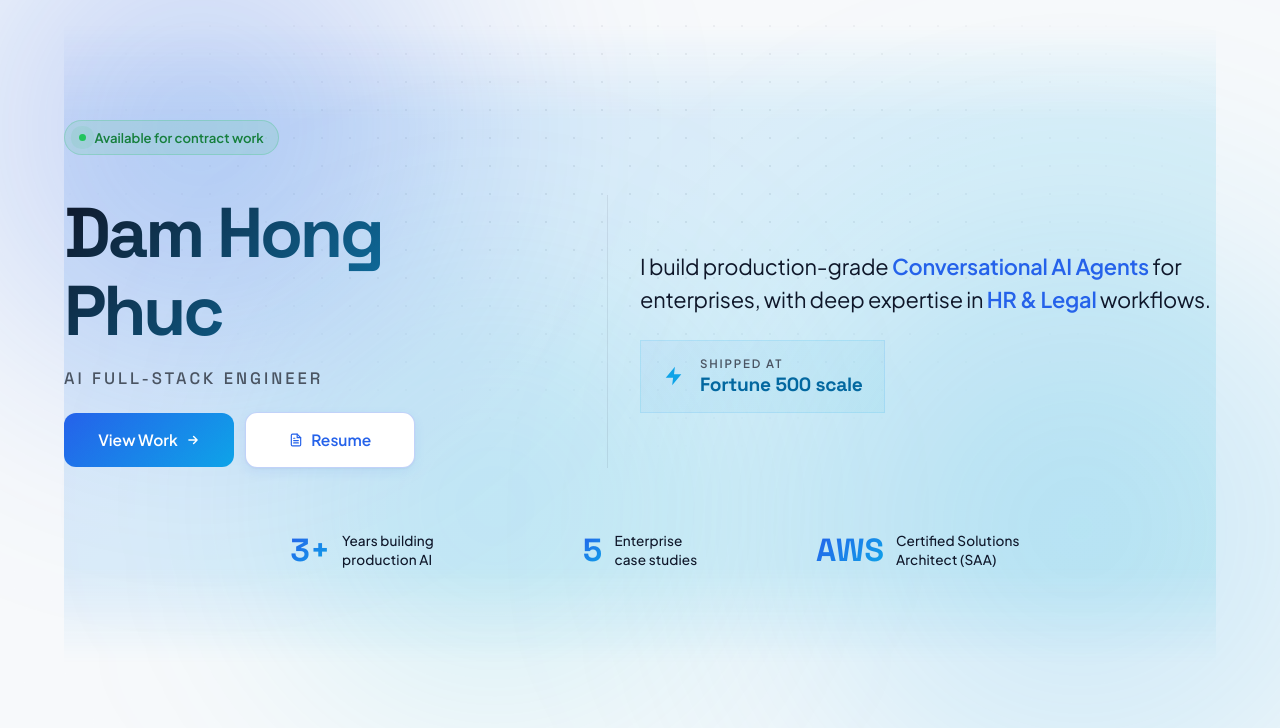
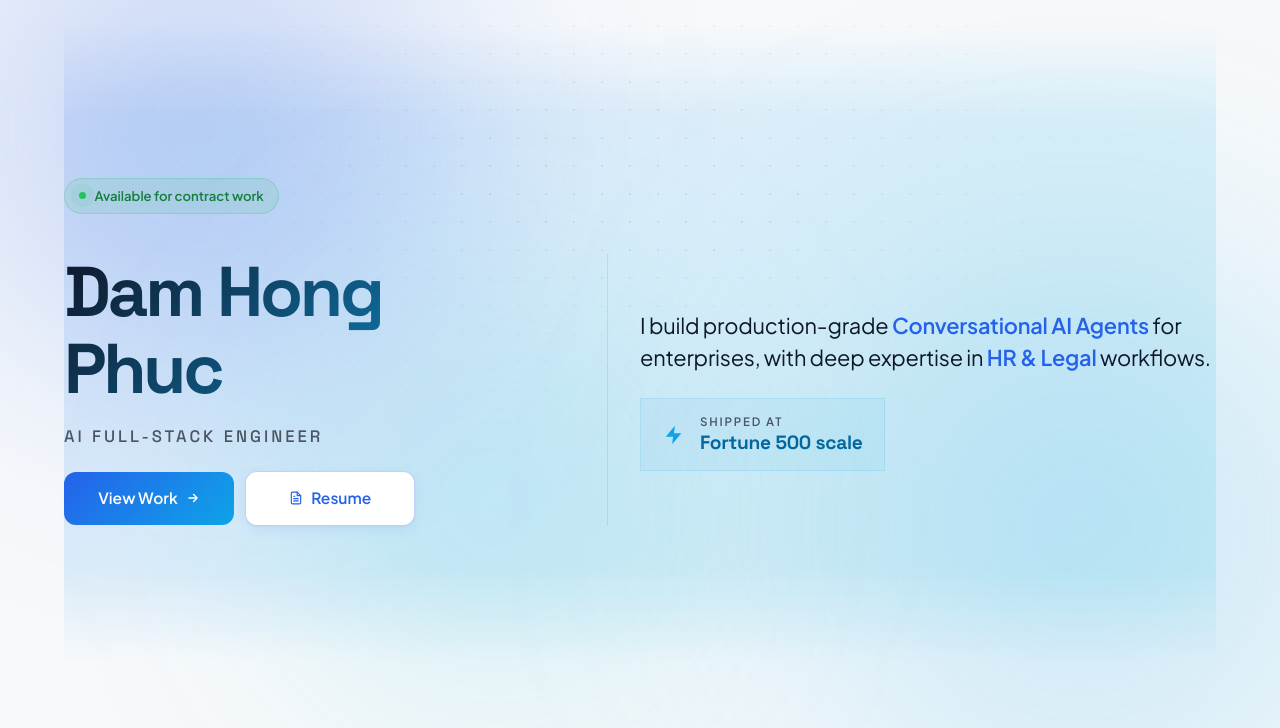
Before and after one commit to maver1ch/maver1ch.github.io, an Astro site: page / in a window 1280 px wide. Shown: the part 72-800 px from the top of the page. Built offline with nearby package versions, Linux system fonts and the light colour scheme; Astro itself is replaced by a stand-in of ours.

Commit message:
refactor(hero): remove stat cards row and ignore private capstone slides

```diff
--- a/src/components/sections/hero.astro
+++ b/src/components/sections/hero.astro
@@ -51,22 +51,6 @@
             <span class="callout-headline">Fortune 500 scale</span>
           </div>
         </div>
-      </div>
-    </div>
-
-    <!-- Bottom row: 3 stat cards full width -->
-    <div class="hero-meta tabular">
-      <div class="meta-card">
-        <span class="meta-value">3+</span>
-        <span class="meta-label">Years building<br/>production AI</span>
-      </div>
-      <div class="meta-card">
-        <span class="meta-value">5</span>
-        <span class="meta-label">Enterprise<br/>case studies</span>
-      </div>
-      <div class="meta-card">
-        <span class="meta-value">AWS</span>
-        <span class="meta-label">Certified Solutions<br/>Architect (SAA)</span>
       </div>
     </div>
   </div>
@@ -141,7 +125,6 @@
     gap: 3.5rem;
     align-items: stretch;
     text-align: left;
-    margin-bottom: 3rem;
   }
 
   /* LEFT — identity */
@@ -300,57 +283,6 @@
     color: #0369a1;
   }
 
-  /* Meta cards — 3 compact cards, content centered */
-  .hero-meta {
-    display: grid;
-    grid-template-columns: repeat(3, 1fr);
-    gap: 0.85rem;
-    max-width: 820px;
-    margin: 0 auto;
-  }
-  .meta-card {
-    display: inline-flex;
-    align-items: center;
-    justify-content: center;
-    gap: 0.75rem;
-    padding: 0.95rem 1rem;
-    border-radius: var(--radius-xl);
-    background: var(--color-card-bg);
-    border: 1px solid var(--color-card-border);
-    backdrop-filter: blur(14px);
-    box-shadow: var(--shadow-xs);
-    text-align: left;
-    transition: transform var(--duration-fast) var(--ease-out), box-shadow var(--duration-fast) var(--ease-out), border-color var(--duration-fast) var(--ease-out);
-  }
-  .meta-card:hover {
-    transform: translateY(-3px);
-    box-shadow: var(--shadow-md);
-    border-color: rgba(37, 99, 235, 0.2);
-  }
-  .meta-value {
-    font-family: var(--font-heading);
-    font-size: clamp(1.85rem, 2.5vw, 2.4rem);
-    font-weight: 700;
-    line-height: 1;
-    background: linear-gradient(135deg, var(--color-accent-primary), var(--color-accent-secondary));
-    -webkit-background-clip: text;
-    -webkit-text-fill-color: transparent;
-    background-clip: text;
-    white-space: nowrap;
-  }
-  .meta-unit {
-    font-size: 0.7em;
-    opacity: 0.7;
-    font-weight: 600;
-  }
-  .meta-label {
-    color: var(--color-text-secondary);
-    font-size: 0.85rem;
-    font-weight: 500;
-    line-height: 1.4;
-    letter-spacing: 0.01em;
-  }
-
   /* Mobile */
   @media (max-width: 900px) {
     .hero-main {
@@ -370,8 +302,6 @@
   }
 
   @media (max-width: 720px) {
-    .hero-meta { grid-template-columns: 1fr; gap: 0.7rem; }
-    .meta-card { padding: 0.95rem 1.1rem; }
     .hero-grid-frame { display: none; }
   }
 
```
Also changed, not shown: 1 other file.
